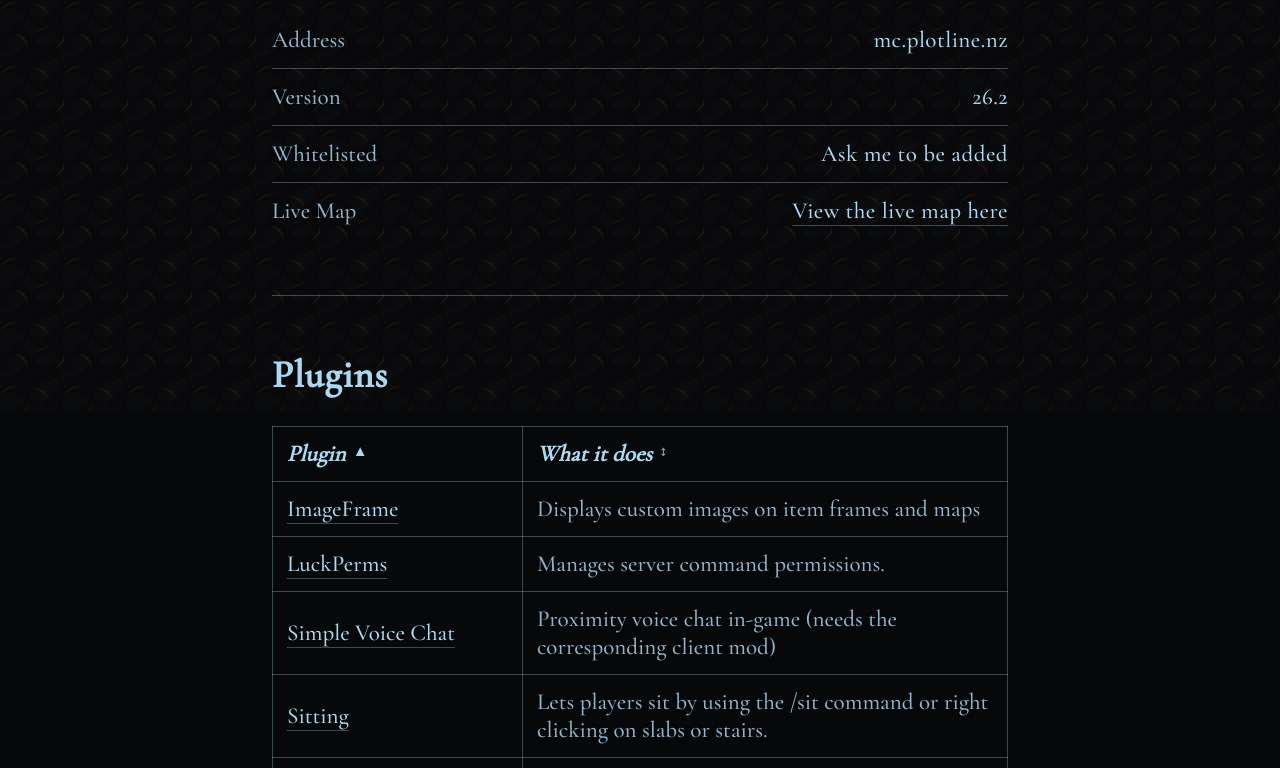
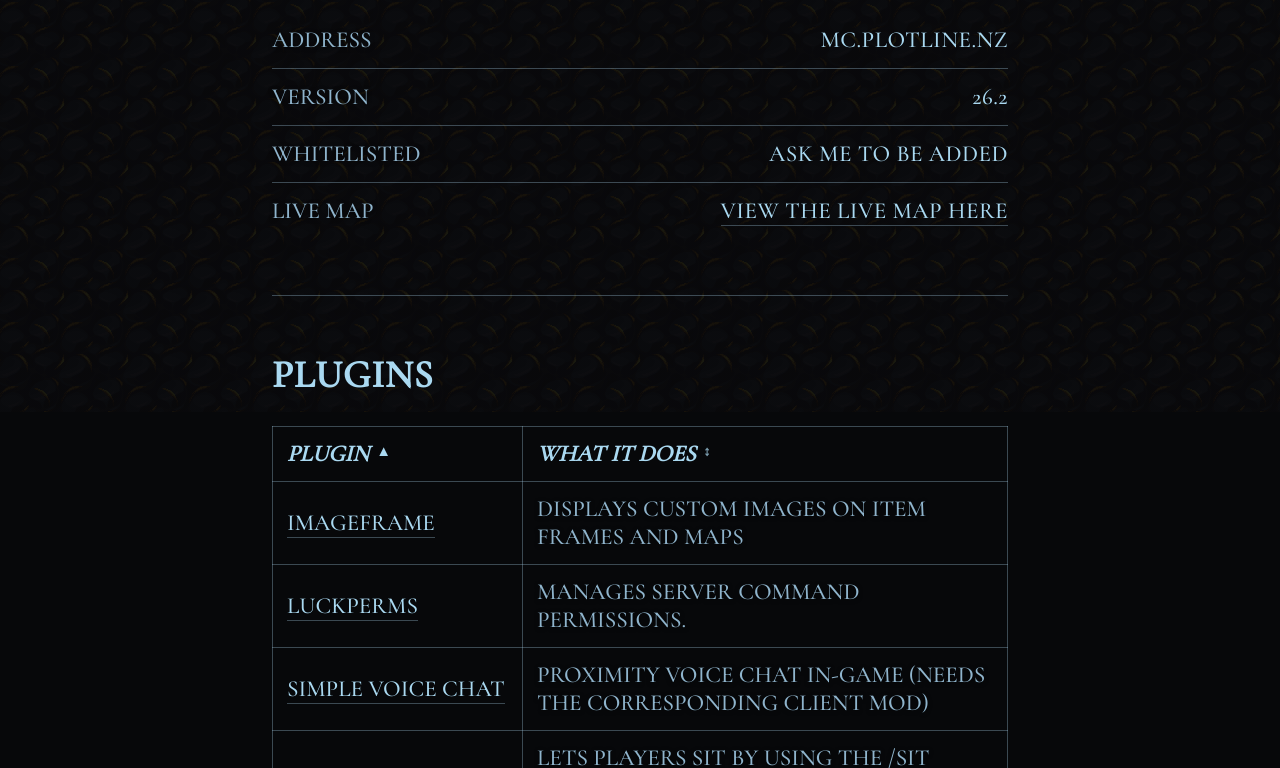
Before and after one commit to imclarenpow/nanosmp-static, a plain HTML site: page index.html in a window 1280 px wide. Shown: the part 388-1156 px from the top of the page. Drawn offline with nearby package versions, Linux system fonts and the light colour scheme.

Commit message:
Update style.css

```diff
--- a/style.css
+++ b/style.css
@@ -12,7 +12,10 @@
   --font-size-h2: 2rem;
 }
 
-*{ box-sizing: border-box; }
+*{
+  box-sizing: border-box;
+  text-transform: uppercase;
+}
 
 html, body{
   margin: 0;
```
